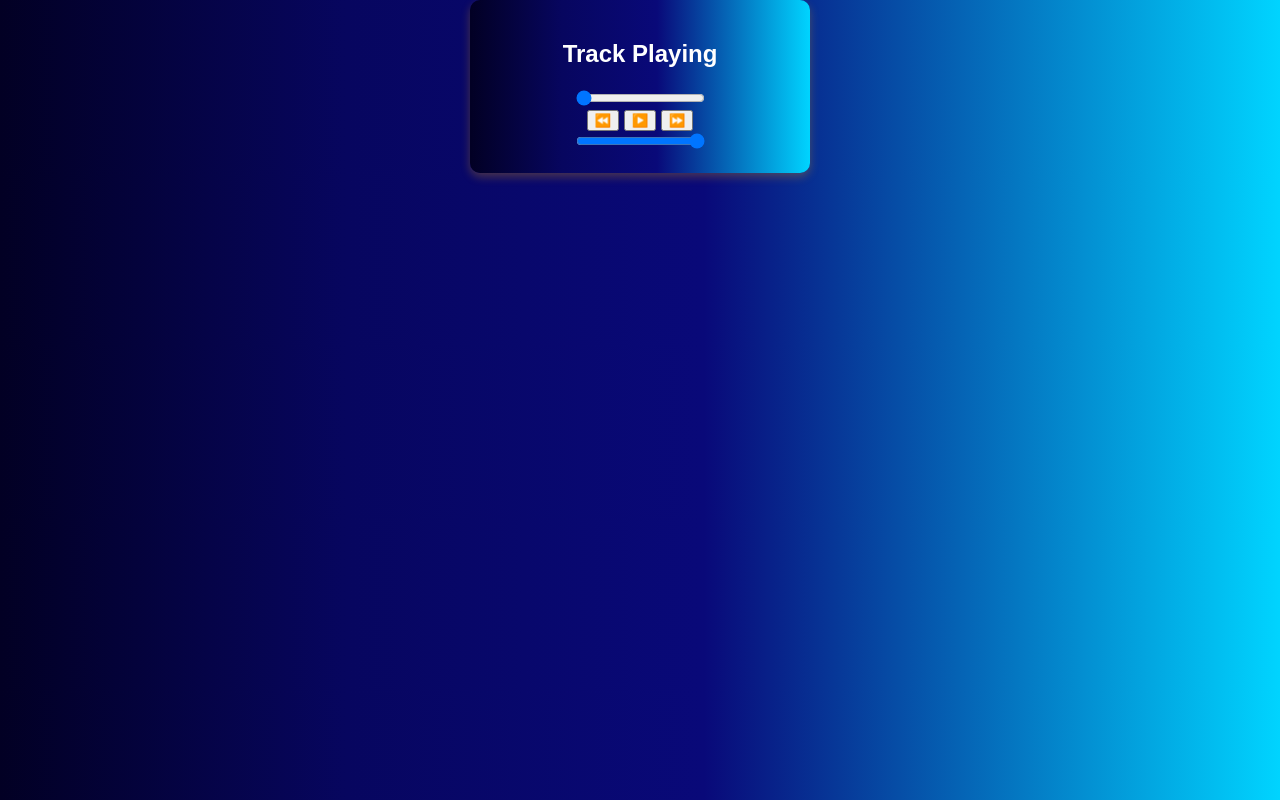
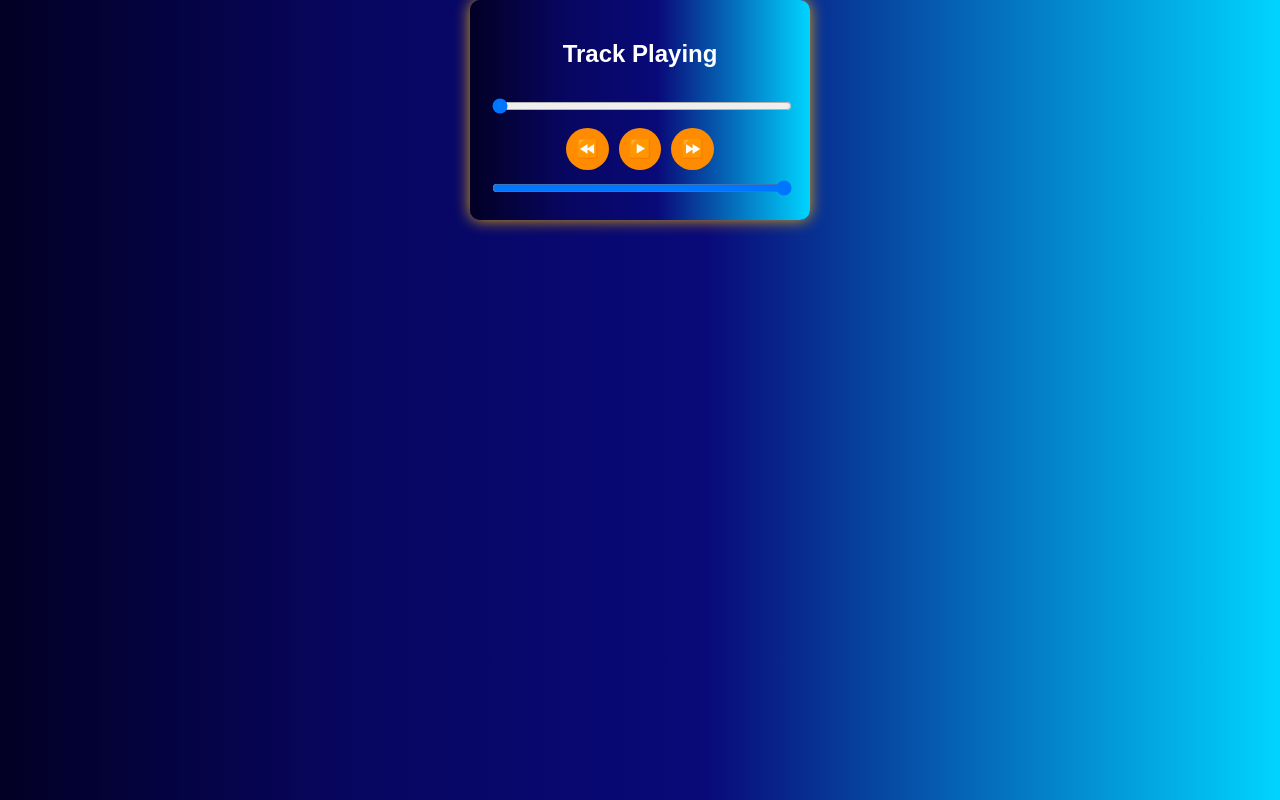
Before and after one commit to 2023154/MusicPlayerAPP, a plain HTML site: page app.html in a window 1280 px wide. Drawn offline with Linux system fonts and the light colour scheme.

Commit message:
Update musicplayer.css
add buttons and update the button style

```diff
--- a/musicplayer.css
+++ b/musicplayer.css
@@ -14,5 +14,32 @@ body{
     border-radius: 10px;
     text-align: center;
     width: 300px;
-    box-shadow: 0px 4px 10px rgba(227, 155, 7, 0.3);
+    box-shadow: 0px 0px 15px rgb(223, 164, 14);
+
 }
+
+.controls{
+    display: flex;
+    justify-content: center;
+    gap: 10px;
+    margin-top: 10px;
+}
+
+button{
+    background: darkorange;
+    border: goldenrod;
+    padding: 10px;
+    cursor: pointer;
+    border-radius: 50%;
+    font-size: 18px;
+    transition: 0.3s;
+
+}
+button:hover{
+    background: goldenrod;
+}
+
+input[type="range"] {
+    width: 100%;
+    margin-top: 10px;
+}
```
